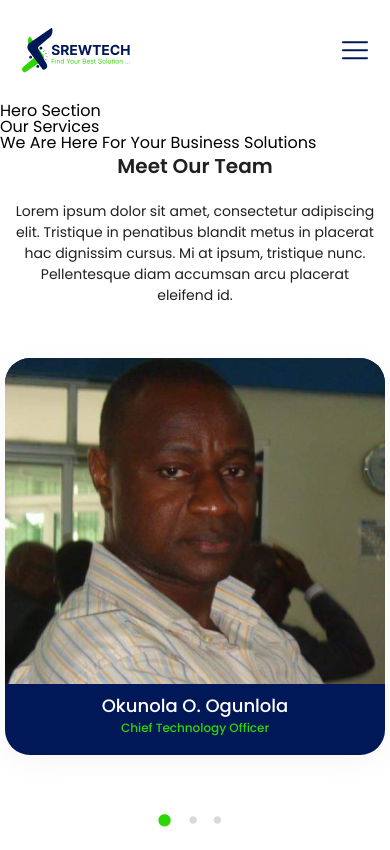
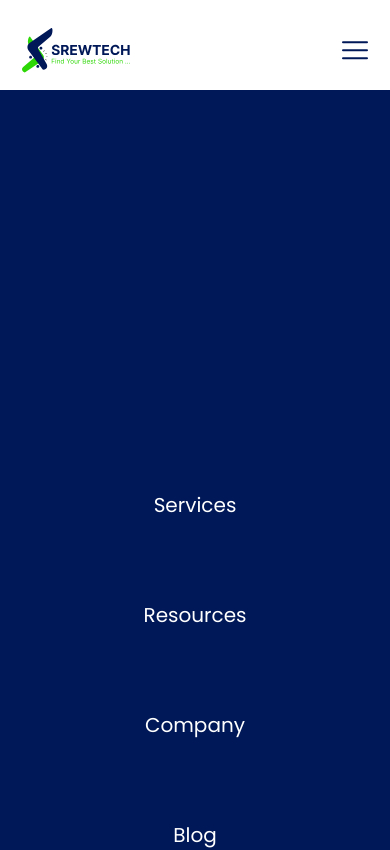
Before and after one commit to Akindejoye/skrew-tech, a Next.js app: page / in a window 390 px wide. Shown: the top 850 px of the page. Built offline with nearby package versions, Linux system fonts and the light colour scheme.

Commit message:
Using Transform for Mobile Navigation, Custom Hook for Width Size

```diff
--- /dev/null
+++ b/CustomHooks/useGetWidth.js
@@ -0,0 +1,19 @@
+import { useState, useEffect } from 'react';
+
+export const useGetWidth = ( windowWidth ) => {
+
+  const [currentWindowWidth, setCurrentWindowWidth] = useState(windowWidth);
+
+
+  useEffect(() => {
+    const handleWindowResize = () => {
+      setCurrentWindowWidth(window.innerWidth);
+    };
+    window.addEventListener("resize", handleWindowResize);
+    return () => window.removeEventListener("resize", handleWindowResize);
+  }, []);
+
+  return [
+    currentWindowWidth
+  ]
+}
--- a/components/mobileNav/index.jsx
+++ b/components/mobileNav/index.jsx
@@ -22,8 +22,7 @@ const MobileNav = () => {
           className="nav"
           onClick={handleNav}
           style={{
-            left: nav ? "0" : "-200px",
-            right: nav ? "0" : "",
+            transform: nav ? "translateX(-800px)" : "translateY(0)",
           }}
         >
           <ul>
--- a/components/mobileNav/mobileNav.scss
+++ b/components/mobileNav/mobileNav.scss
@@ -9,16 +9,21 @@
     padding-right: 22px;
     padding-left: 22px;
     margin-bottom: 29.58px;
+
+    img {
+      cursor: pointer;
+    }
   }
 
   .nav {
     height: 160vh;
     position: absolute;
     top: 90px;
-    // right: 0;
-    left: -200px;
+    right: 0;
+    left: 0px;
     background-color: var(--clr-primary);
-    transition: left 0.5s ease-in;
+    transition: all 0.5s ease-in;
+    // z-index: -1;
 
     ul {
       display: flex;
@@ -46,3 +51,14 @@
     }
   }
 }
+
+/*******************MEDIA QUERIES****************/
+
+@media (min-width: 600px) {
+ .mobileNav {
+  .top {
+
+
+  }
+ }
+}
--- a/components/team/index.jsx
+++ b/components/team/index.jsx
@@ -5,17 +5,10 @@ import Chief from "/public/images/chief-tec.svg";
 import PM from "/public/images/pm.svg";
 import TeamCard from "../teamCard";
 import TeamCardLarge from "../teamCardLarge";
+import { useGetWidth } from "../../CustomHooks/useGetWidth";
 
 const Team = ({ windowWidth }) => {
-  const [currentWindowWidth, setCurrentWindowWidth] = useState(windowWidth);
-
-  useEffect(() => {
-    const handleWindowResize = () => {
-      setCurrentWindowWidth(window.innerWidth);
-    };
-    window.addEventListener("resize", handleWindowResize);
-    return () => window.removeEventListener("resize", handleWindowResize);
-  }, []);
+  const [currentWindowWidth] = useGetWidth(windowWidth);
 
   let slidesBig = [
     <TeamCardLarge
```
